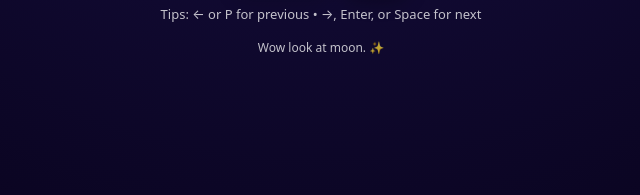
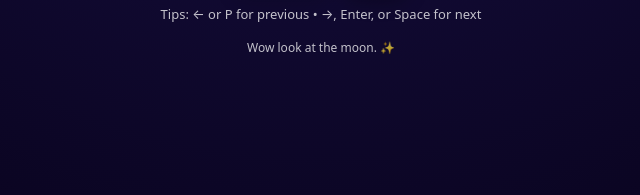
Before and after one commit to aa19zhang-sketch/ricky-is-my-fav, a plain HTML site: page index.html in a window 1280 px wide. Shown: the part 494-689 px from the top of the page, 319-959 px from the left. Drawn offline with Linux system fonts and the light colour scheme.

Commit message:
Update index.html

```diff
--- a/index.html
+++ b/index.html
@@ -216,7 +216,7 @@
 
 		<p class="tip">Tips: ← or P for previous • →, Enter, or Space for next</p>
 
-		<footer>Wow look at moon. ✨</footer>
+		<footer>Wow look at the moon. ✨</footer>
 	</main>
 
 <script>
```
